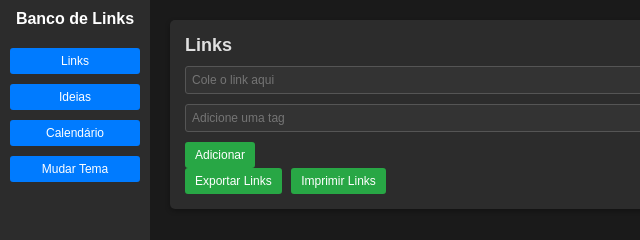
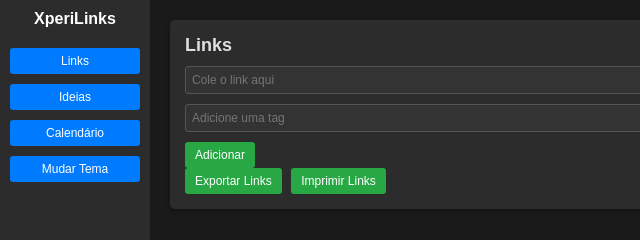
Before and after one commit to rtoram/LumiPrompts-, a plain HTML site: page index.html in a window 1280 px wide. Shown: the top 240 px of the page, 0-640 px from the left. Drawn offline with Linux system fonts and the light colour scheme.

Commit message:
Update index.html

```diff
--- a/index.html
+++ b/index.html
@@ -3,12 +3,12 @@
 <head>
     <meta charset="UTF-8">
     <meta name="viewport" content="width=device-width, initial-scale=1.0">
-    <title>Banco de Links</title>
+    <title>XperiLinks</title>
     <link rel="stylesheet" href="style.css">
 </head>
 <body class="dark-theme">
     <div class="sidebar">
-        <h3>Banco de Links</h3>
+        <h3>XperiLinks</h3>
         <button onclick="showSection('links')">Links</button>
         <button onclick="showSection('ideas')">Ideias</button>
         <button onclick="showSection('calendar')">Calendário</button>
```
